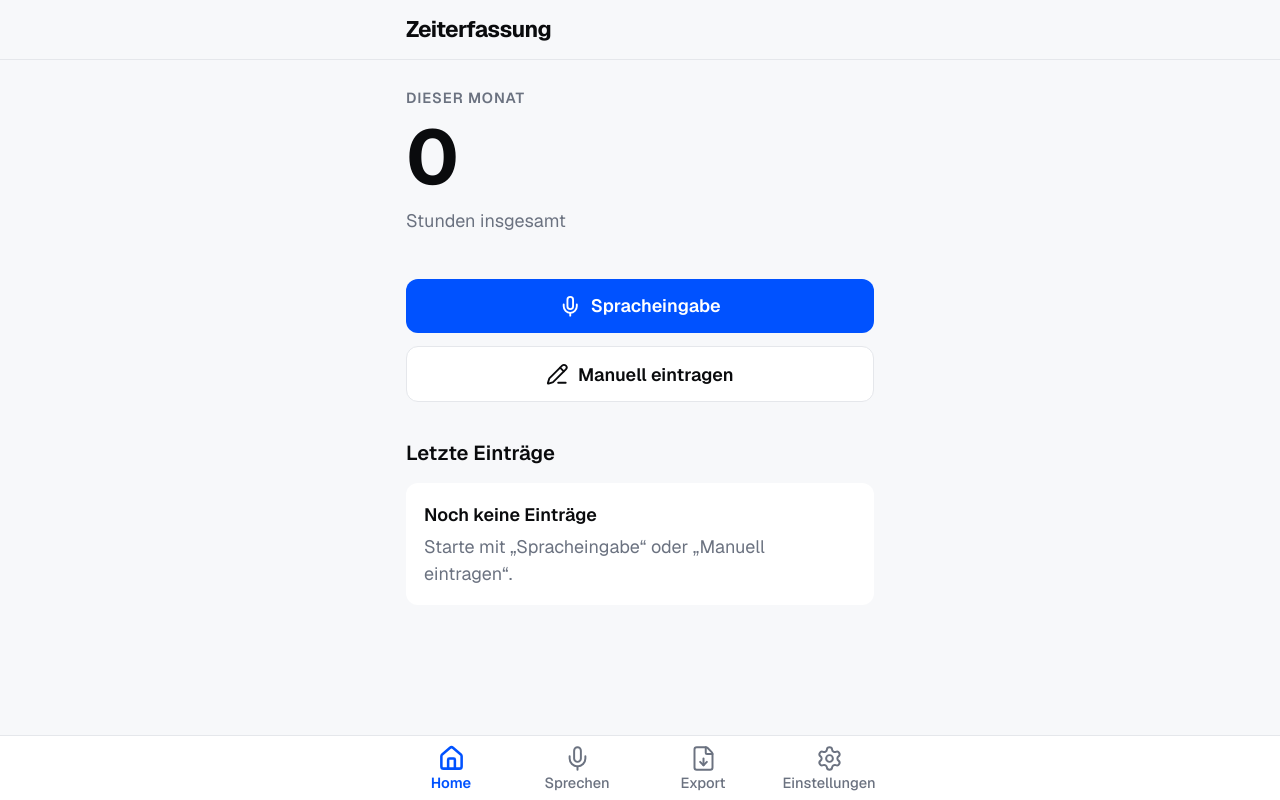
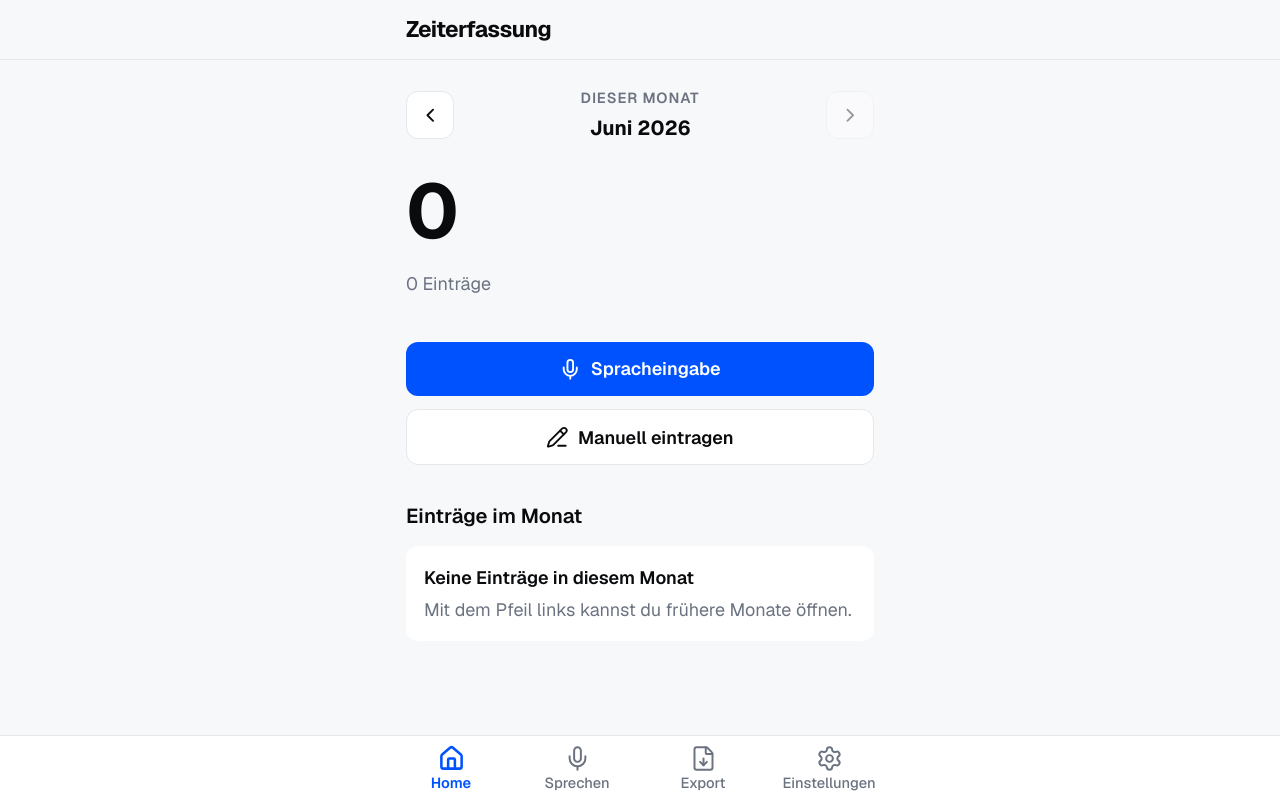
Before and after one commit to leonwenke-droid/tracker, a Next.js app: page / in a window 1280 px wide. Built offline with nearby package versions, Linux system fonts and the light colour scheme.

Commit message:
Add monthly entry navigation to home

```diff
--- a/src/app/eintrag/[id]/page.tsx
+++ b/src/app/eintrag/[id]/page.tsx
@@ -20,6 +20,13 @@ const CATEGORIES: { value: Category; label: string }[] = [
 
 function formatHoursDE(h: number) {
   return h.toLocaleString("de-DE", { maximumFractionDigits: 2 });
+}
+
+function homeHref() {
+  const returnMonth = new URLSearchParams(window.location.search).get("returnMonth");
+  return /^\d{4}-(0[1-9]|1[0-2])$/.test(returnMonth ?? "")
+    ? `/?month=${returnMonth}`
+    : "/";
 }
 
 export default function EntryDetailPage() {
@@ -105,7 +112,7 @@ export default function EntryDetailPage() {
         notes: notes.trim(),
         reminders: reminders.trim(),
       });
-      router.push("/");
+      router.push(homeHref());
     } catch {
       setError("Speichern fehlgeschlagen.");
     } finally {
@@ -132,7 +139,7 @@ export default function EntryDetailPage() {
     setError(null);
     try {
       await deleteEntry(entry.id);
-      router.push("/");
+      router.push(homeHref());
     } catch {
       setError("Löschen fehlgeschlagen.");
     } finally {
--- a/src/app/page.tsx
+++ b/src/app/page.tsx
@@ -1,43 +1,96 @@
 "use client";
 
 import Link from "next/link";
-import { Mic, PencilLine } from "lucide-react";
-import { useEffect, useMemo, useState } from "react";
+import { ChevronLeft, ChevronRight, Mic, PencilLine } from "lucide-react";
+import { Suspense, useEffect, useMemo, useState } from "react";
+import { useRouter, useSearchParams } from "next/navigation";
 import type { Entry } from "@/lib/types";
 import { listEntries } from "@/lib/db";
-import { monthKey, relativeGermanDate } from "@/lib/time";
+import { formatGermanDateShort } from "@/lib/time";
+import { entriesForMonth, monthLabelDE, sumHours } from "@/lib/month";
 import { useSeedData } from "@/hooks/use-seed";
-import { Button, Card, ListCard, ListRow, SectionTitle } from "@/components/ui";
+import { Button, Card, IconButton, ListCard, ListRow, SectionTitle } from "@/components/ui";
 
 function formatHoursDE(h: number) {
   return h.toLocaleString("de-DE", { maximumFractionDigits: 2 });
 }
 
-export default function HomePage() {
+function selectedMonth(raw: string | null, now: Date) {
+  const current = { year: now.getFullYear(), month: now.getMonth() };
+  const match = /^(\d{4})-(\d{2})$/.exec(raw ?? "");
+  if (!match) return current;
+
+  const year = Number(match[1]);
+  const month = Number(match[2]) - 1;
+  const requestedIndex = year * 12 + month;
+  const currentIndex = current.year * 12 + current.month;
+  if (month < 0 || month > 11 || requestedIndex > currentIndex) return current;
+
+  return { year, month };
+}
+
+function monthParam(year: number, month: number) {
+  return `${year}-${String(month + 1).padStart(2, "0")}`;
+}
+
+function HomeContent() {
   useSeedData();
+  const router = useRouter();
+  const searchParams = useSearchParams();
   const [entries, setEntries] = useState<Entry[]>([]);
+  const now = new Date();
+  const { year, month } = selectedMonth(searchParams.get("month"), now);
+  const currentMonthIndex = now.getFullYear() * 12 + now.getMonth();
+  const selectedMonthIndex = year * 12 + month;
+  const isCurrentMonth = selectedMonthIndex === currentMonthIndex;
+  const selectedKey = monthParam(year, month);
 
   useEffect(() => {
     listEntries().then(setEntries).catch(() => setEntries([]));
   }, []);
 
-  const thisMonthKey = monthKey(new Date().toISOString().slice(0, 10));
-  const monthEntries = useMemo(
-    () => entries.filter((e) => monthKey(e.date) === thisMonthKey),
-    [entries, thisMonthKey],
-  );
-  const monthTotal = useMemo(
-    () => monthEntries.reduce((sum, e) => sum + (Number.isFinite(e.hours) ? e.hours : 0), 0),
-    [monthEntries],
-  );
-  const recent = entries.slice(0, 6);
+  const monthEntries = useMemo(() => {
+    return entriesForMonth(entries, year, month).sort((a, b) => {
+      if (a.date !== b.date) return b.date.localeCompare(a.date);
+      if (a.startTime !== b.startTime) return b.startTime.localeCompare(a.startTime);
+      return b.createdAt.localeCompare(a.createdAt);
+    });
+  }, [entries, year, month]);
+  const monthTotal = useMemo(() => sumHours(monthEntries), [monthEntries]);
+  const monthLabel = useMemo(() => monthLabelDE(year, month), [year, month]);
+
+  function changeMonth(offset: -1 | 1) {
+    const next = new Date(year, month + offset, 1);
+    const nextIndex = next.getFullYear() * 12 + next.getMonth();
+    if (nextIndex > currentMonthIndex) return;
+    router.replace(`/?month=${monthParam(next.getFullYear(), next.getMonth())}`, {
+      scroll: false,
+    });
+  }
 
   return (
     <div className="flex flex-col gap-8">
-      <section className="pt-4 pb-2">
-        <p className="section-label">Dieser Monat</p>
+      <section className="pt-4 pb-2 flex flex-col gap-4">
+        <div className="flex items-center justify-between gap-3">
+          <IconButton onClick={() => changeMonth(-1)} aria-label="Vorheriger Monat">
+            <ChevronLeft className="h-5 w-5" aria-hidden="true" />
+          </IconButton>
+          <div className="min-w-0 text-center">
+            <p className="section-label">{isCurrentMonth ? "Dieser Monat" : "Monat"}</p>
+            <p className="mt-1 text-lg font-bold capitalize">{monthLabel}</p>
+          </div>
+          <IconButton
+            onClick={() => changeMonth(1)}
+            disabled={isCurrentMonth}
+            aria-label="Nächster Monat"
+          >
+            <ChevronRight className="h-5 w-5" aria-hidden="true" />
+          </IconButton>
+        </div>
         <p className="stat-ticker mt-2">{formatHoursDE(monthTotal)}</p>
-        <p className="mt-2 text-base text-[var(--muted)]">Stunden insgesamt</p>
+        <p className="text-base text-[var(--muted)]">
+          {monthEntries.length} {monthEntries.length === 1 ? "Eintrag" : "Einträge"}
+        </p>
       </section>
 
       <div className="flex flex-col gap-3">
@@ -56,28 +109,28 @@ export default function HomePage() {
       </div>
 
       <div className="flex flex-col gap-3">
-        <SectionTitle>Letzte Einträge</SectionTitle>
+        <SectionTitle>Einträge im Monat</SectionTitle>
 
-        {recent.length === 0 ? (
+        {monthEntries.length === 0 ? (
           <Card>
-            <div className="font-semibold">Noch keine Einträge</div>
+            <div className="font-semibold">Keine Einträge in diesem Monat</div>
             <div className="mt-1 text-[var(--muted)]">
-              Starte mit „Spracheingabe“ oder „Manuell eintragen“.
+              Mit dem Pfeil links kannst du frühere Monate öffnen.
             </div>
           </Card>
         ) : (
           <ListCard>
-            {recent.map((e) => (
+            {monthEntries.map((e) => (
               <ListRow
                 key={e.id}
-                href={`/eintrag/${e.id}`}
+                href={`/eintrag/${e.id}?returnMonth=${selectedKey}`}
                 title={
                   <>
                     {(e.categories ?? []).join(", ")}
                     {e.name ? ` – ${e.name}` : ""}
                   </>
                 }
-                subtitle={relativeGermanDate(e.date)}
+                subtitle={`${formatGermanDateShort(e.date)} · ${e.startTime}–${e.endTime}`}
                 trailing={formatHoursDE(e.hours)}
               />
             ))}
@@ -87,3 +140,11 @@ export default function HomePage() {
     </div>
   );
 }
+
+export default function HomePage() {
+  return (
+    <Suspense fallback={null}>
+      <HomeContent />
+    </Suspense>
+  );
+}
--- a/src/components/ui.tsx
+++ b/src/components/ui.tsx
@@ -284,18 +284,24 @@ export function OptionButton({
 export function IconButton({
   children,
   onClick,
+  disabled,
   "aria-label": ariaLabel,
 }: {
   children: React.ReactNode;
   onClick?: () => void;
+  disabled?: boolean;
   "aria-label": string;
 }) {
   return (
     <button
       type="button"
       onClick={onClick}
+      disabled={disabled}
       aria-label={ariaLabel}
-      className="flex items-center justify-center rounded-[var(--radius)] bg-[var(--card)] border border-[var(--divider)] text-[var(--foreground)]"
+      className={[
+        "flex items-center justify-center rounded-[var(--radius)] bg-[var(--card)] border border-[var(--divider)] text-[var(--foreground)]",
+        disabled ? "opacity-40 cursor-not-allowed" : "",
+      ].join(" ")}
       style={tapMinSquareStyle}
     >
       {children}
```
